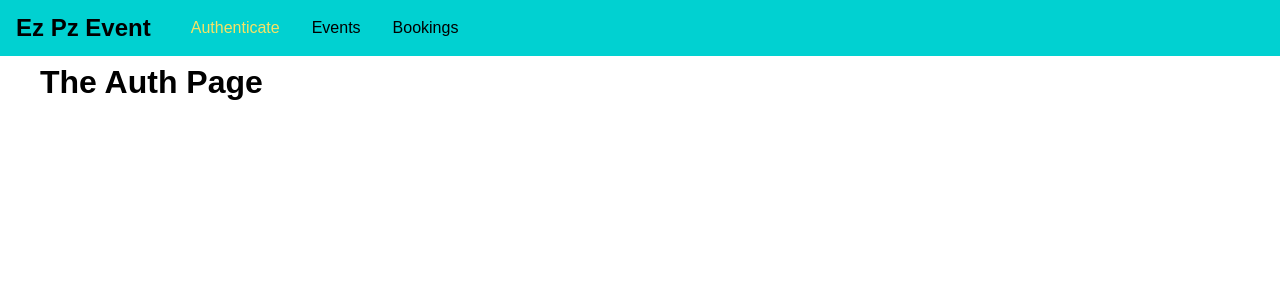
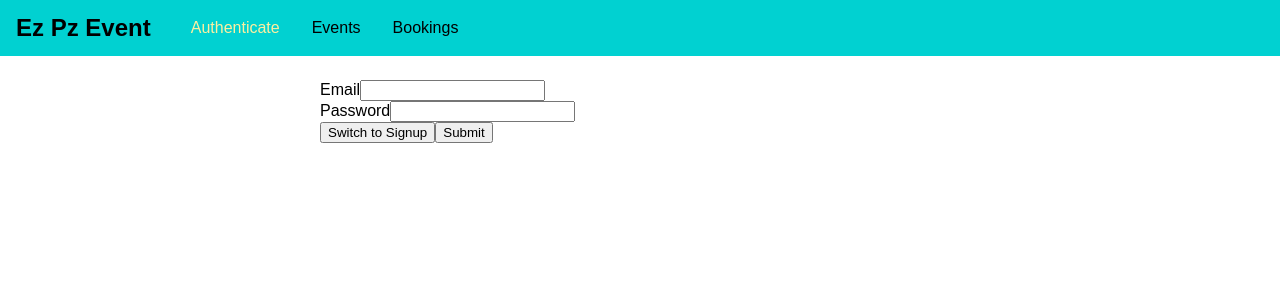
Before and after one commit to nateolin/GraphQL-React-WebApp, a React (Create React App) app: page /auth in a window 1280 px wide. Shown: the top 300 px of the page. Built offline with nearby package versions, Linux system fonts and the light colour scheme.

Commit message:
adding authorization page content and styling

```diff
--- a/src/components/navigation/MainNavigation.css
+++ b/src/components/navigation/MainNavigation.css
@@ -38,5 +38,5 @@
 .main-navigation__items a:hover,
 .main-navigation__items a:active,
 .main-navigation__items a.active{
-    color: #f8e264;
+    color: #fdefa0;
 }
--- /dev/null
+++ b/src/pages/Auth.css
@@ -0,0 +1,6 @@
+.auth-form {
+    width: 40rem;
+    max-width: 80%;
+    margin: 5rem auto;
+
+}
--- a/src/pages/Auth.js
+++ b/src/pages/Auth.js
@@ -1,8 +1,23 @@
 import React, { Component } from 'react';
+
+import './Auth.css';
 
 class AuthPage extends Component {
     render() {
-        return (<h1>The Auth Page</h1>);
+        return <form className="auth-form">
+            <div className="form-control">
+                <label htmlFor="email">Email</label>
+                <input type="email" id="email"></input>
+            </div>
+            <div className="form-control">
+                <label htmlFor="password">Password</label>
+                <input type="password" id="password"></input>
+            </div>
+            <div className="form-actions">
+                <button type="button">Switch to Signup</button>
+                <button type="submit">Submit</button>
+            </div>
+        </form>
     }
 }
 
```
